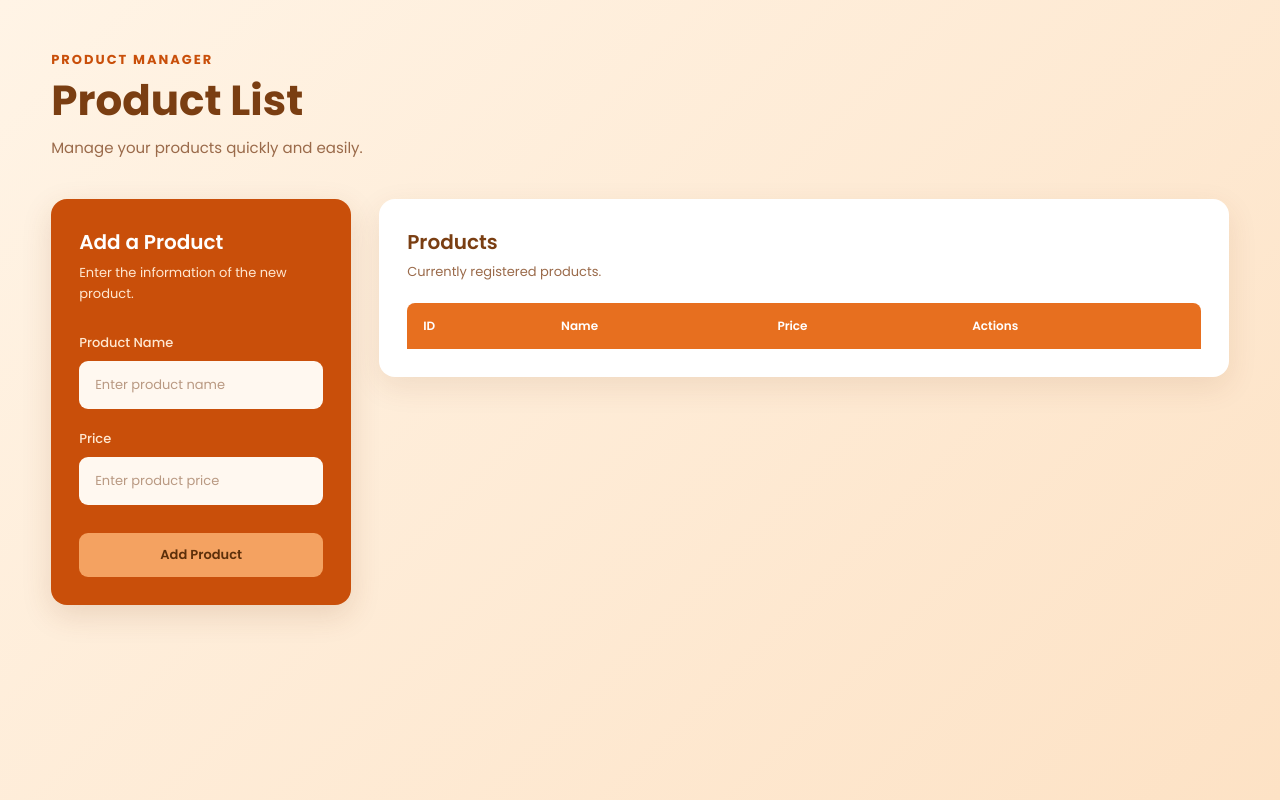
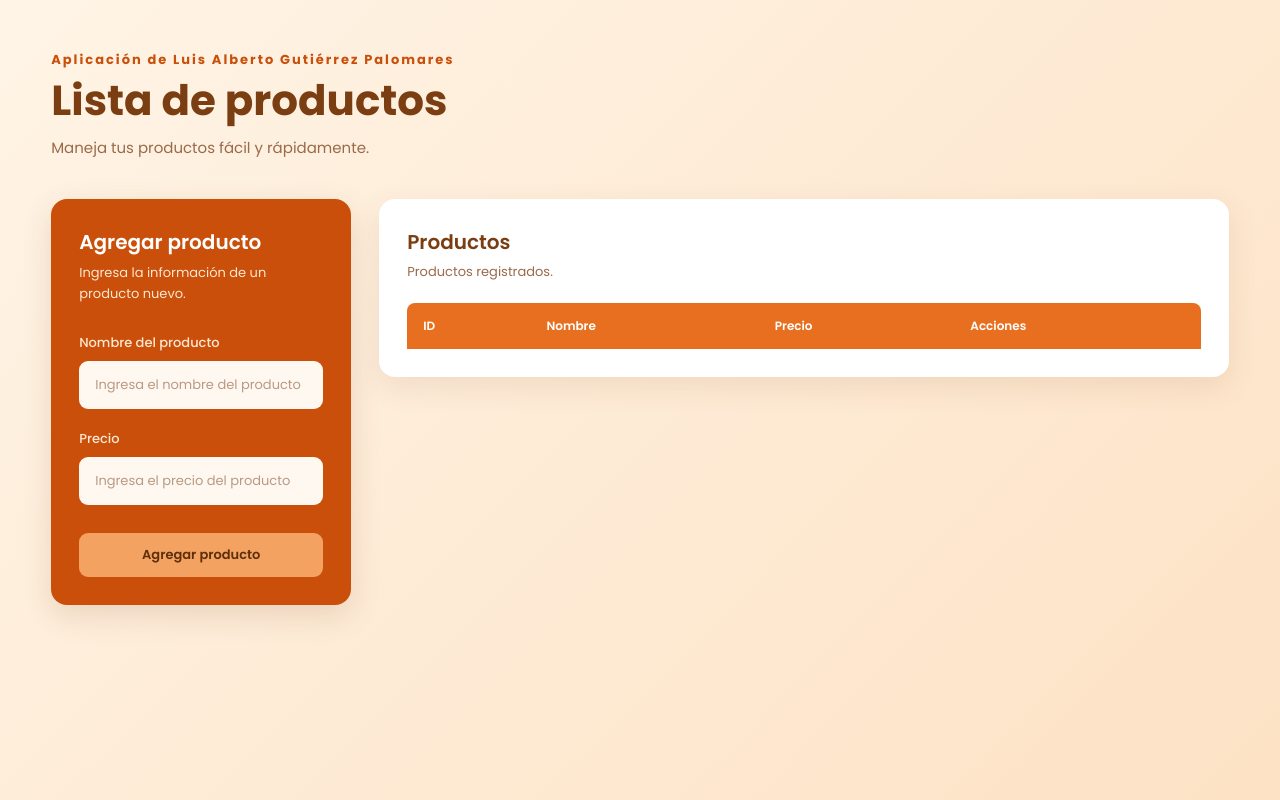
Before and after one commit to LuisAlberto2304/versionamiento-luis-gutierrez, a plain HTML site: page index.html in a window 1280 px wide. Drawn offline with Linux system fonts and the light colour scheme.

Commit message:
docs: agregar nombre del desarrollador

```diff
--- a/index.html
+++ b/index.html
@@ -25,9 +25,9 @@
         <!-- Encabezado -->
         <header class="pageHeader">
             <div>
-                <span class="eyebrow">PRODUCT MANAGER</span>
-                <h1>Product List</h1>
-                <p>Manage your products quickly and easily.</p>
+                <span class="eyebrow">Aplicación de Luis Alberto Gutiérrez Palomares</span>
+                <h1>Lista de productos</h1>
+                <p>Maneja tus productos fácil y rápidamente.</p>
             </div>
         </header>
 
@@ -39,33 +39,33 @@
             <section class="formContainer">
 
                 <div class="sectionHeader">
-                    <h2>Add a Product</h2>
-                    <p>Enter the information of the new product.</p>
+                    <h2>Agregar producto</h2>
+                    <p>Ingresa la información de un producto nuevo.</p>
                 </div>
 
                 <div class="formGroup">
-                    <label for="name">Product Name</label>
+                    <label for="name">Nombre del producto</label>
 
                     <input
                         type="text"
                         id="name"
-                        placeholder="Enter product name"
+                        placeholder="Ingresa el nombre del producto"
                     >
                 </div>
 
                 <div class="formGroup">
-                    <label for="price">Price</label>
+                    <label for="price">Precio</label>
 
                     <input
                         type="number"
                         id="price"
-                        placeholder="Enter product price"
+                        placeholder="Ingresa el precio del producto"
                         min="1"
                     >
                 </div>
 
                 <button id="addProduct">
-                    Add Product
+                    Agregar producto
                 </button>
 
             </section>
@@ -76,8 +76,8 @@
 
                 <div class="sectionHeader tableHeader">
                     <div>
-                        <h2>Products</h2>
-                        <p>Currently registered products.</p>
+                        <h2>Productos</h2>
+                        <p>Productos registrados.</p>
                     </div>
                 </div>
 
@@ -88,9 +88,9 @@
                         <thead>
                             <tr>
                                 <th>ID</th>
-                                <th>Name</th>
-                                <th>Price</th>
-                                <th>Actions</th>
+                                <th>Nombre</th>
+                                <th>Precio</th>
+                                <th>Acciones</th>
                             </tr>
                         </thead>
 
```
